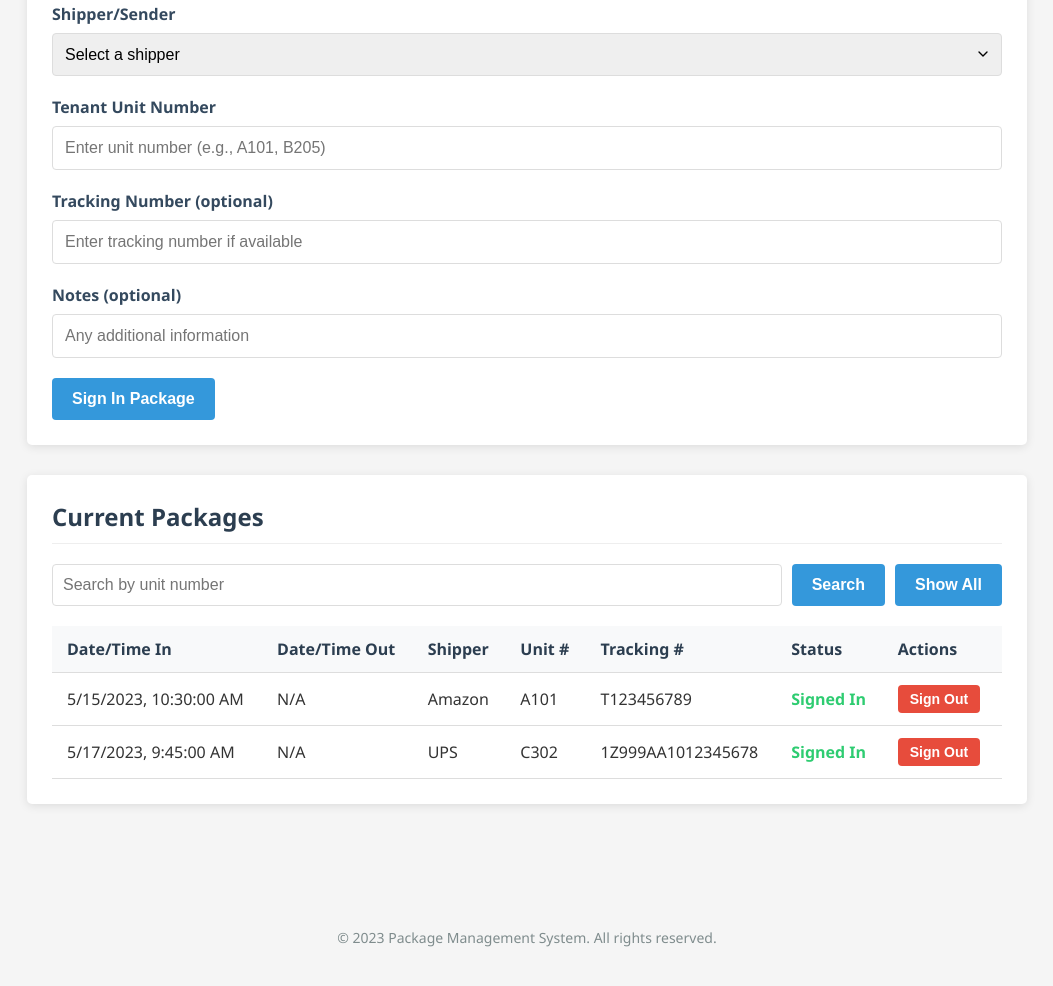
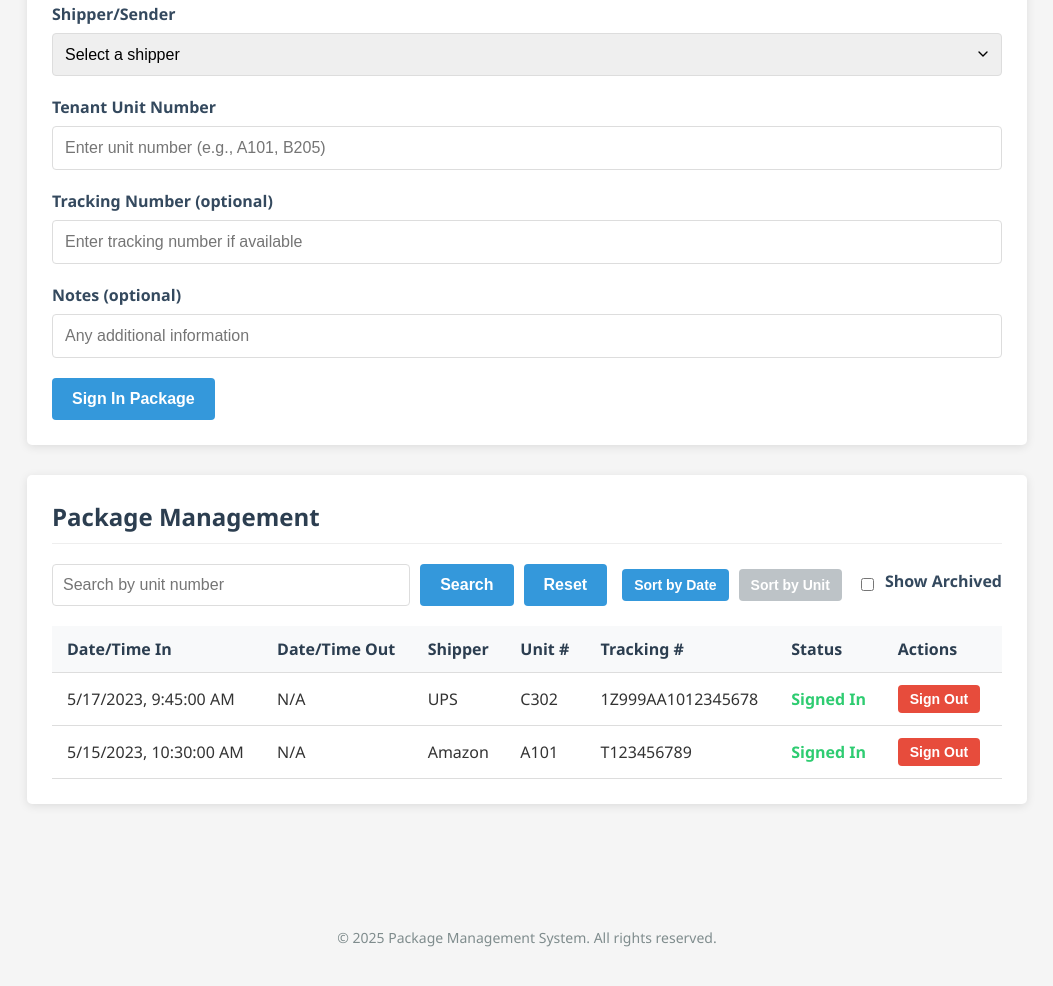
Before and after one commit to mosalahus/tracking, a plain HTML site: page index.html in a window 1280 px wide. Shown: the part 264-1250 px from the top of the page, without its empty margins (113-1166 px from the left). Drawn offline with Linux system fonts and the light colour scheme.

Commit message:
Update index.html

```diff
--- a/index.html
+++ b/index.html
@@ -105,17 +105,46 @@
             box-shadow: 0 2px 10px rgba(0,0,0,0.1);
         }
 
+        .view-controls {
+            display: flex;
+            flex-wrap: wrap;
+            gap: 15px;
+            margin-bottom: 20px;
+            align-items: center;
+        }
+
         .search-container {
-            margin-bottom: 20px;
+            flex: 1;
+            min-width: 250px;
             display: flex;
             gap: 10px;
-            flex-wrap: wrap;
         }
 
         #searchUnit {
             flex: 1;
-            min-width: 200px;
             padding: 10px;
+        }
+
+        .sort-options {
+            display: flex;
+            gap: 10px;
+        }
+
+        .sort-btn {
+            background-color: #bdc3c7;
+            padding: 8px 12px;
+            font-size: 14px;
+        }
+
+        .sort-btn.active {
+            background-color: #3498db;
+        }
+
+        .show-archived {
+            display: flex;
+            align-items: center;
+            gap: 8px;
+            white-space: nowrap;
         }
 
         table {
@@ -202,6 +231,15 @@
                 padding: 15px;
             }
 
+            .view-controls {
+                flex-direction: column;
+                align-items: stretch;
+            }
+
+            .search-container {
+                width: 100%;
+            }
+
             th, td {
                 padding: 8px 10px;
                 font-size: 14px;
@@ -254,12 +292,25 @@
             </section>
 
             <section class="package-list">
-                <h2>Current Packages</h2>
-                <div class="search-container">
-                    <input type="text" id="searchUnit" placeholder="Search by unit number">
-                    <button id="searchBtn">Search</button>
-                    <button id="resetSearch">Show All</button>
+                <h2>Package Management</h2>
+                <div class="view-controls">
+                    <div class="search-container">
+                        <input type="text" id="searchUnit" placeholder="Search by unit number">
+                        <button id="searchBtn">Search</button>
+                        <button id="resetSearch">Reset</button>
+                    </div>
+
+                    <div class="sort-options">
+                        <button class="sort-btn active" data-sort="dateIn">Sort by Date</button>
+                        <button class="sort-btn" data-sort="unit">Sort by Unit</button>
+                    </div>
+
+                    <div class="show-archived">
+                        <input type="checkbox" id="showArchived">
+                        <label for="showArchived">Show Archived</label>
+                    </div>
                 </div>
+
                 <table id="packagesTable">
                     <thead>
                         <tr>
@@ -282,11 +333,14 @@
 
     <footer>
         <div class="container">
-            <p>© 2023 Package Management System. All rights reserved.</p>
+            <p>© <span id="currentYear"></span> Package Management System. All rights reserved.</p>
         </div>
     </footer>
 
     <script>
+        // Initialize current year in footer
+        document.getElementById('currentYear').textContent = new Date().getFullYear();
+
         // Sample data
         let packages = JSON.parse(localStorage.getItem('packages')) || [
             {
@@ -330,6 +384,11 @@
         const searchUnit = document.getElementById('searchUnit');
         const searchBtn = document.getElementById('searchBtn');
         const resetSearch = document.getElementById('resetSearch');
+        const showArchived = document.getElementById('showArchived');
+        const sortButtons = document.querySelectorAll('.sort-btn');
+
+        let currentSort = 'dateIn';
+        let sortDirection = 'desc';
 
         // Format date for display
         function formatDate(date) {
@@ -342,19 +401,45 @@
             localStorage.setItem('packages', JSON.stringify(packages));
         }
 
-        // Render packages table (with optional filtering)
+        // Sort packages
+        function sortPackages(pkgList) {
+            return [...pkgList].sort((a, b) => {
+                let comparison = 0;
+
+                if (currentSort === 'dateIn') {
+                    comparison = a.dateIn - b.dateIn;
+                } else if (currentSort === 'unit') {
+                    comparison = a.unit.localeCompare(b.unit);
+                }
+
+                return sortDirection === 'desc' ? -comparison : comparison;
+            });
+        }
+
+        // Render packages table
         function renderPackages(filterUnit = '') {
             packagesTable.innerHTML = '';
 
-            const filteredPackages = filterUnit
-                ? packages.filter(pkg =>
-                    pkg.unit.toLowerCase().includes(filterUnit.toLowerCase()) &&
-                    !pkg.isArchived)
-                : packages.filter(pkg => !pkg.isArchived);
+            let filteredPackages = packages;
+
+            // Apply search filter
+            if (filterUnit) {
+                filteredPackages = packages.filter(pkg =>
+                    pkg.unit.toLowerCase().includes(filterUnit.toLowerCase())
+                );
+            }
+
+            // Apply archived filter
+            if (!showArchived.checked) {
+                filteredPackages = filteredPackages.filter(pkg => !pkg.isArchived);
+            }
+
+            // Sort packages
+            filteredPackages = sortPackages(filteredPackages);
 
             if (filteredPackages.length === 0) {
                 const row = packagesTable.insertRow();
-                row.innerHTML = `<td colspan="7" style="text-align: center;">No active packages found</td>`;
+                row.innerHTML = `<td colspan="7" style="text-align: center;">No packages found</td>`;
                 return;
             }
 
@@ -378,7 +463,7 @@
 
             // Add event listeners to action buttons
             document.querySelectorAll('.sign-out').forEach(btn => {
-                btn.addEventListener('click', signOutPackage);
+                btn.addEventListener('click', () => signOutPackage(parseInt(btn.getAttribute('data-id'))));
             });
 
             document.querySelectorAll('.sign-in').forEach(btn => {
@@ -390,16 +475,16 @@
         signInForm.addEventListener('submit', function(e) {
             e.preventDefault();
 
-            const shipper = document.getElementById('shipper').value;
-            const unit = document.getElementById('tenantUnit').value;
-            const tracking = document.getElementById('trackingNumber').value;
-            const notes = document.getElementById('notes').value;
+            const shipperSelect = document.getElementById('shipper');
+            const unit = document.getElementById('tenantUnit').value.trim();
+            const tracking = document.getElementById('trackingNumber').value.trim();
+            const notes = document.getElementById('notes').value.trim();
 
             const newPackage = {
                 id: packages.length > 0 ? Math.max(...packages.map(p => p.id)) + 1 : 1,
                 dateIn: new Date(),
                 dateOut: null,
-                shipper: document.getElementById('shipper').options[document.getElementById('shipper').selectedIndex].text,
+                shipper: shipperSelect.options[shipperSelect.selectedIndex].text,
                 unit,
                 tracking,
                 notes,
@@ -419,8 +504,7 @@
         });
 
         // Handle package sign-out
-        function signOutPackage(e) {
-            const packageId = parseInt(e.target.getAttribute('data-id'));
+        function signOutPackage(packageId) {
             const pkgIndex = packages.findIndex(p => p.id === packageId);
 
             if (pkgIndex !== -1) {
@@ -430,7 +514,7 @@
                     packages[pkgIndex].isArchived = true;
                     savePackages();
                     renderPackages();
-                    alert(`Package for unit ${packages[pkgIndex].unit} has been signed out at ${formatDate(new Date())}`);
+                    alert(`Package for unit ${packages[pkgIndex].unit} has been signed out.`);
                 }
             }
         }
@@ -451,18 +535,41 @@
             }
         }
 
-        // Handle search
+        // Event listeners
         searchBtn.addEventListener('click', function() {
-            renderPackages(searchUnit.value);
+            renderPackages(searchUnit.value.trim());
         });
 
-        // Reset search
         resetSearch.addEventListener('click', function() {
             searchUnit.value = '';
             renderPackages();
         });
 
-        // Initial render
+        showArchived.addEventListener('change', function() {
+            renderPackages(searchUnit.value.trim());
+        });
+
+        sortButtons.forEach(btn => {
+            btn.addEventListener('click', function() {
+                const sortField = this.getAttribute('data-sort');
+
+                if (currentSort === sortField) {
+                    sortDirection = sortDirection === 'asc' ? 'desc' : 'asc';
+                } else {
+                    currentSort = sortField;
+                    sortDirection = 'asc';
+                }
+
+                // Update active state
+                sortButtons.forEach(b => b.classList.remove('active'));
+                this.classList.add('active');
+
+                renderPackages(searchUnit.value.trim());
+            });
+        });
+
+        // Initialize
+        document.querySelector(`.sort-btn[data-sort="${currentSort}"]`).classList.add('active');
         renderPackages();
     </script>
 </body>
```
